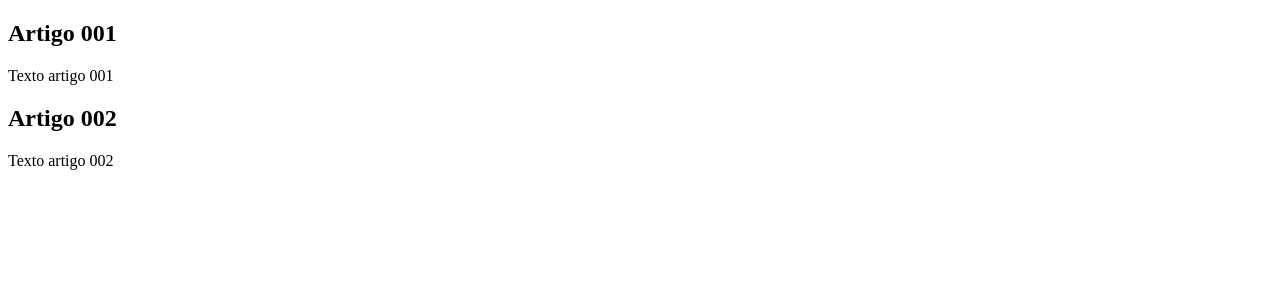
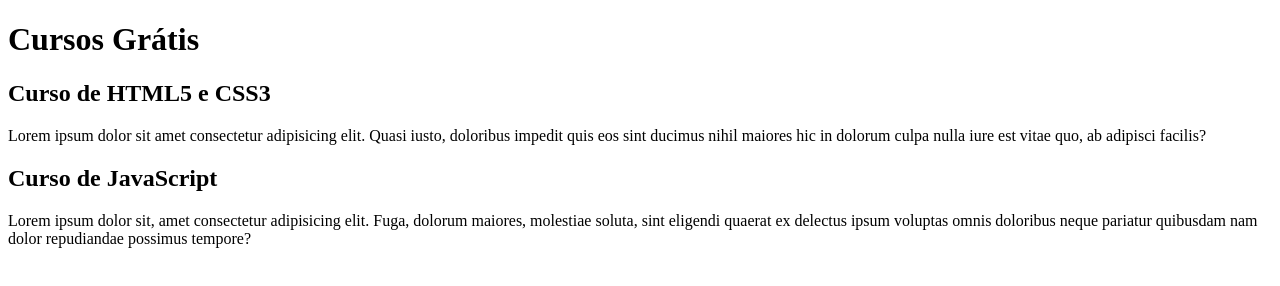
Before and after one commit to JuanpabloFAC/projeto-site, a plain HTML site: page index.html in a window 1280 px wide. Drawn offline with Linux system fonts and the light colour scheme.

Commit message:
comecei a escrever o conteudo

```diff
--- a/index.html
+++ b/index.html
@@ -9,15 +9,15 @@
 <body>
     <main>
         <header>
-
+            <h1>Cursos Grátis</h1>
         </header>
         <article>
-            <h2>Artigo 001</h2>
-            <p>Texto artigo 001</p>
+            <h2>Curso de HTML5 e CSS3</h2>
+            <p>Lorem ipsum dolor sit amet consectetur adipisicing elit. Quasi iusto, doloribus impedit quis eos sint ducimus nihil maiores hic in dolorum culpa nulla iure est vitae quo, ab adipisci facilis?</p>
         </article>
         <article>
-            <h2>Artigo 002</h2>
-            <p>Texto artigo 002</p>
+            <h2>Curso de JavaScript</h2>
+            <p>Lorem ipsum dolor sit, amet consectetur adipisicing elit. Fuga, dolorum maiores, molestiae soluta, sint eligendi quaerat ex delectus ipsum voluptas omnis doloribus neque pariatur quibusdam nam dolor repudiandae possimus tempore?</p>
         </article>
     </main>
 </body>
```
